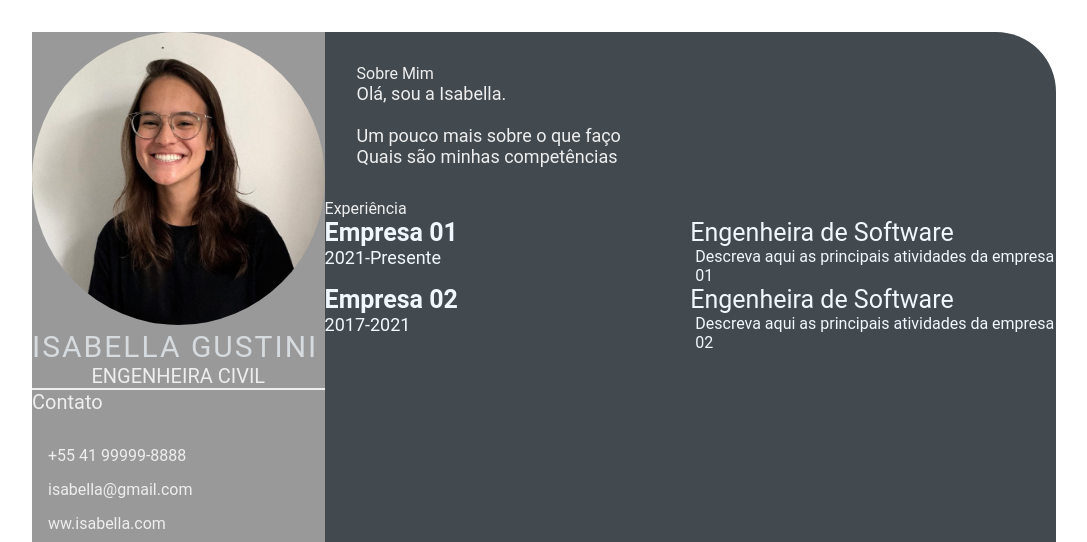
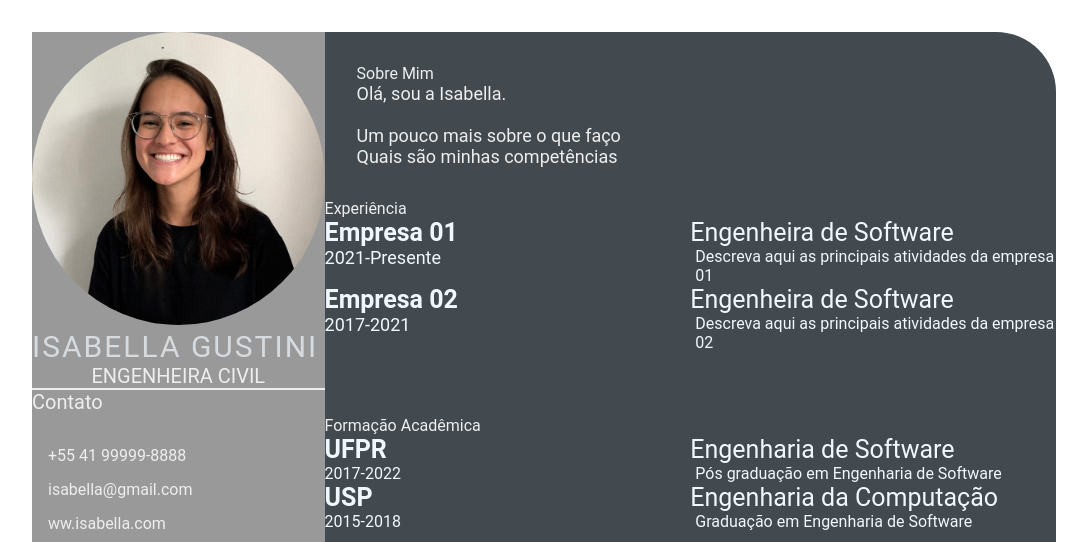
Before and after one commit to isagustini/devweekgit.github.io, a plain HTML site: page indeex.html in a window 1280 px wide. Shown: the top 542 px of the page, without its empty margins (96-1183 px from the left). Drawn offline with Linux system fonts and the light colour scheme.

Commit message:
feature: add indeex.html (#4)

```diff
--- a/indeex.html
+++ b/indeex.html
@@ -1,5 +1,6 @@
 <!DOCTYPE html>
 <html lang="en">
+
 <head>
     <meta charset="UTF-8">
     <meta http-equiv="X-UA-Compatible" content="IE=edge">
@@ -7,6 +8,7 @@
     <title>Isabella Gustini CV</title>
     <link rel="stylesheet" href="style.css">
 </head>
+
 <body>
     <main class="resume-contents">
         <section class="left-section">
@@ -28,8 +30,12 @@
                 <div class="skills">
                     <p class="left-title">Skills</p>
                     <ul>
-                        <li><p>HTML, CSS, Git & GitHub</p></li>
-                        <li><p>Linux</p></li>
+                        <li>
+                            <p>HTML, CSS, Git & GitHub</p>
+                        </li>
+                        <li>
+                            <p>Linux</p>
+                        </li>
                     </ul>
                 </div>
             </div>
@@ -70,7 +76,34 @@
                     </div>
                 </div>
             </section>
+            <section class="education gap">
+                <div class="right-title">Formação Acadêmica</div>
+                <div class="education-contents">
+                <div class="education-left">
+                    <p class="education-school-name">UFPR</p>
+                    <p class="education-time-period">2017-2022</p>
+                </div>
+                <div class="education-right">
+                    <p class="education-subject">Engenharia de Software</p>
+                    <p class="education-desc">Pós graduação em Engenharia de Software</p>
+                </div>
+                <div class="education-left">
+                    <p class="education-school-name">USP</p>
+                    <p class="education-time-period">2015-2018</p>
+                </div>
+                <div class="education-right">
+                    <p class="education-subject">Engenharia da Computação</p>
+                    <p class="education-desc">Graduação em Engenharia de Software</p>
+                </div>
+                </div>
+
+            </section>
+
+
+
+
         </section>
     </main>
 </body>
+
 </html>
```
Lines whose indentation alone changed are shown as unchanged.
